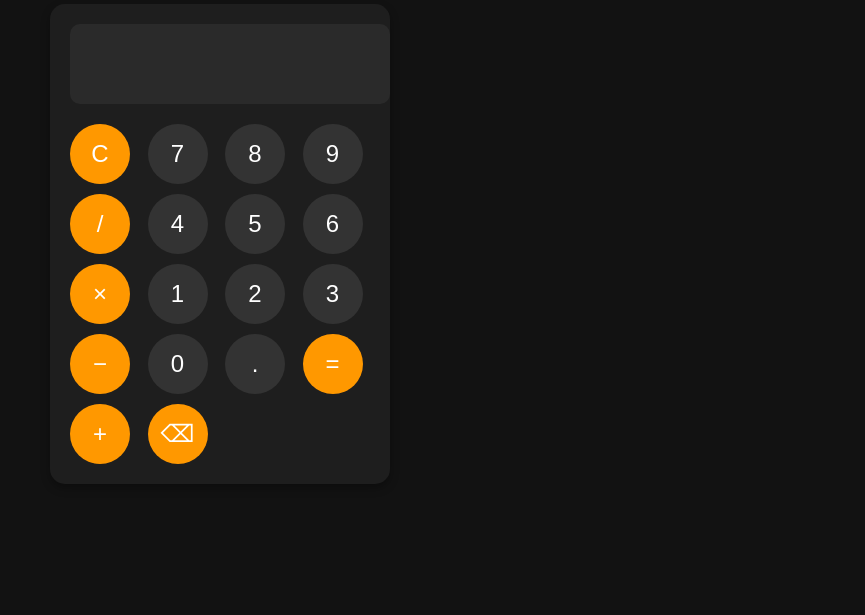
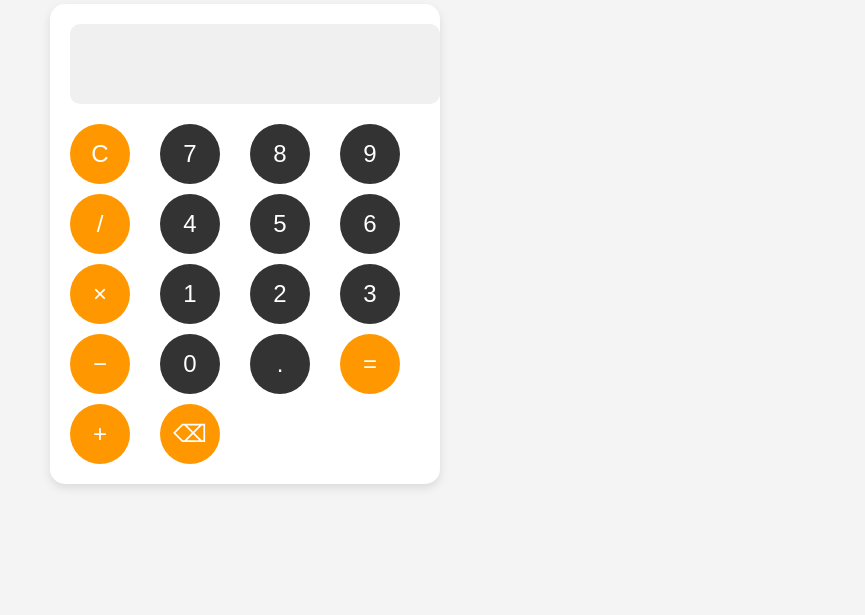
Before and after one commit to naruxhina/calculator, a plain HTML site: page index.html in a window 1280 px wide. Shown: the part 185-800 px from the top of the page, without its empty margins (415-1280 px from the left). Drawn offline with Linux system fonts and the light colour scheme.

Commit message:
index.html

```diff
--- a/index.html
+++ b/index.html
@@ -4,24 +4,27 @@
     <meta charset="UTF-8">
     <meta name="viewport" content="width=device-width, initial-scale=1.0">
     <title>Modern Calculator</title>
+     <link href="https://fonts.googleapis.com/css2?family=Roboto&display=swap" rel="stylesheet">
     <style>
         body {
             display: flex;
             justify-content: center;
             align-items: center;
             height: 100vh;
-            background-color: #121212;
             font-family: 'Roboto', sans-serif;
             margin: 0;
+            transition: background-color 0.3s, color 0.3s;
+            background-color: #f4f4f4;
         }
 
         .calculator {
-            background: #1e1e1e;
+           background: #fff;
             padding: 20px;
             border-radius: 15px;
-            box-shadow: 0 4px 10px rgba(0, 0, 0, 0.3);
+            box-shadow: 0 4px 10px rgba(0, 0, 0, 0.1);
             text-align: center;
-            width: 300px;
+            width: 100%;
+            transition: background 0.3s, box-shadow 0.3s;
         }
 
         #display {
@@ -32,10 +35,11 @@
             padding: 10px;
             border: none;
             border-radius: 10px;
-            background: #2a2a2a;
-            color: #fff;
+            background: #f0f0f0;
+            color: #333;
             margin-bottom: 20px;
             outline: none;
+            transition: background-color 0.3s, color 0.3s;
         }
 
         .buttons {
```
